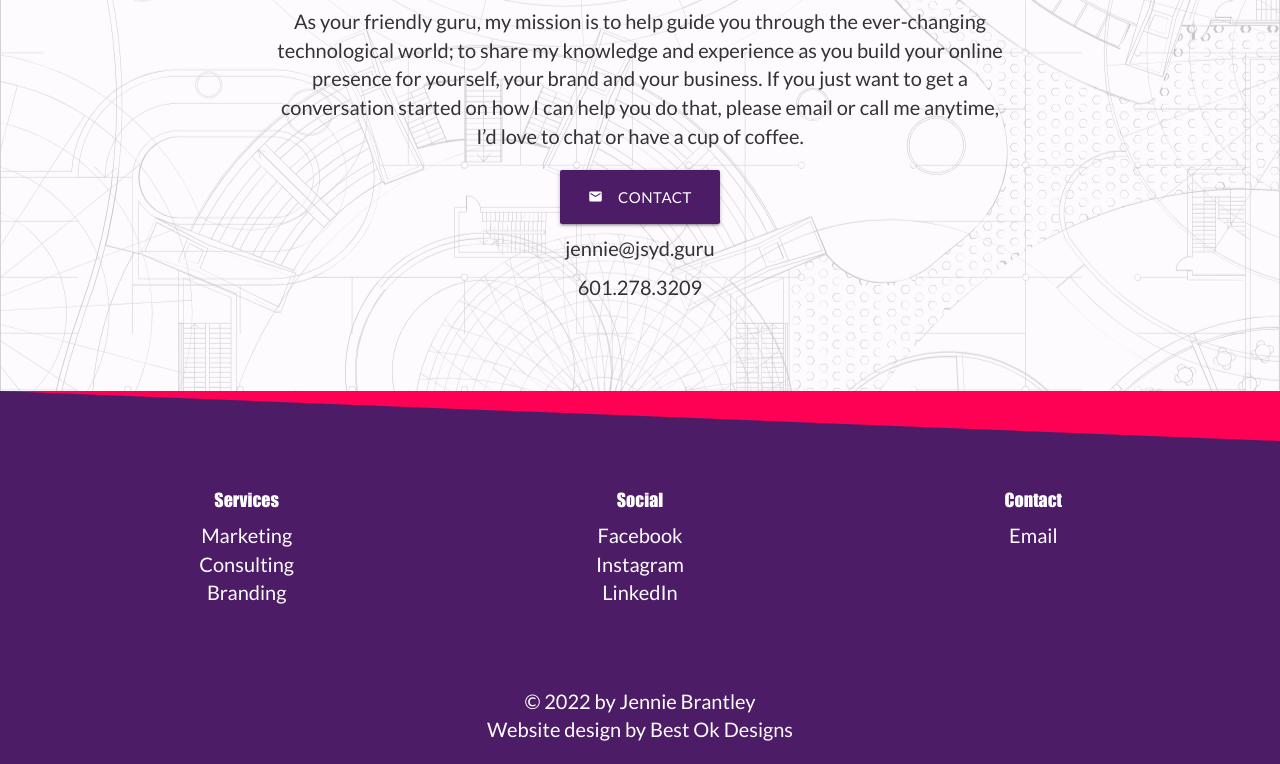
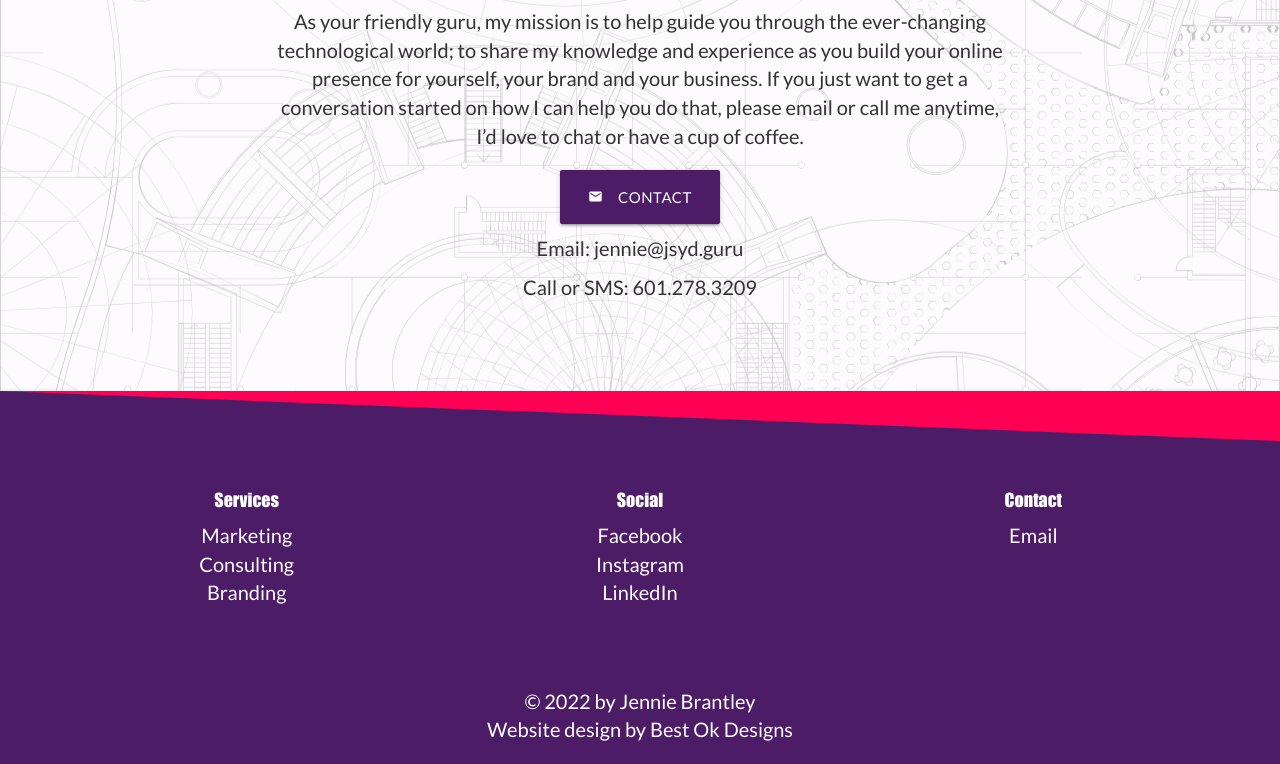
Before and after one commit to jsydguru/jsydguru.github.io, a website: page index.html in a window 1280 px wide. Shown: the part 2450-3214 px from the top of the page. Drawn offline with nearby package versions, Linux system fonts and the light colour scheme; files that its build step writes are made by us from their sources.

Commit message:
Update main.html
updated contact info

```diff
--- a/views/main.html
+++ b/views/main.html
@@ -107,8 +107,8 @@
       <p>
         <a class="waves-effect waves-light btn-large" ng-click="contact()"><i class="material-icons left">email</i>contact</a>
       </p>
-      <p ng-show="email !== undefined && email !== ''">{{email}}</p>
-      <p ng-show="mobile !== undefined && mobile !== ''">{{mobile}}</p>
+      <p>Email: jennie@jsyd.guru</p>
+      <p>Call or SMS: 601.278.3209</p>
     </div>
   </div>
   <div class="parallax"><img src="../images/backgrounds/jsyd_blueprint_bg_transparent.svg"></div>
```
